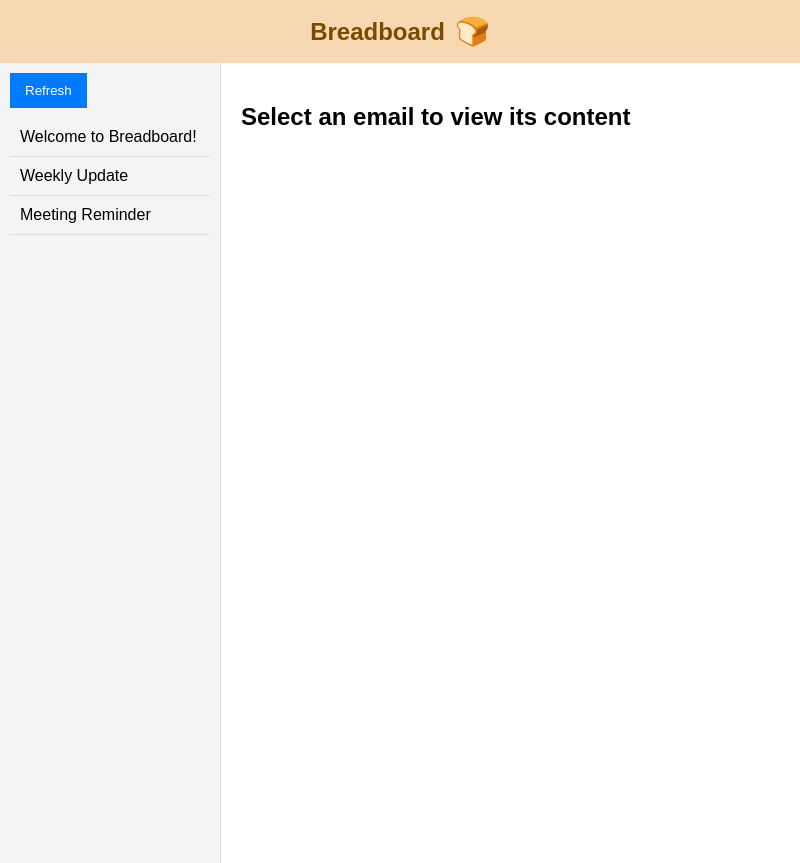
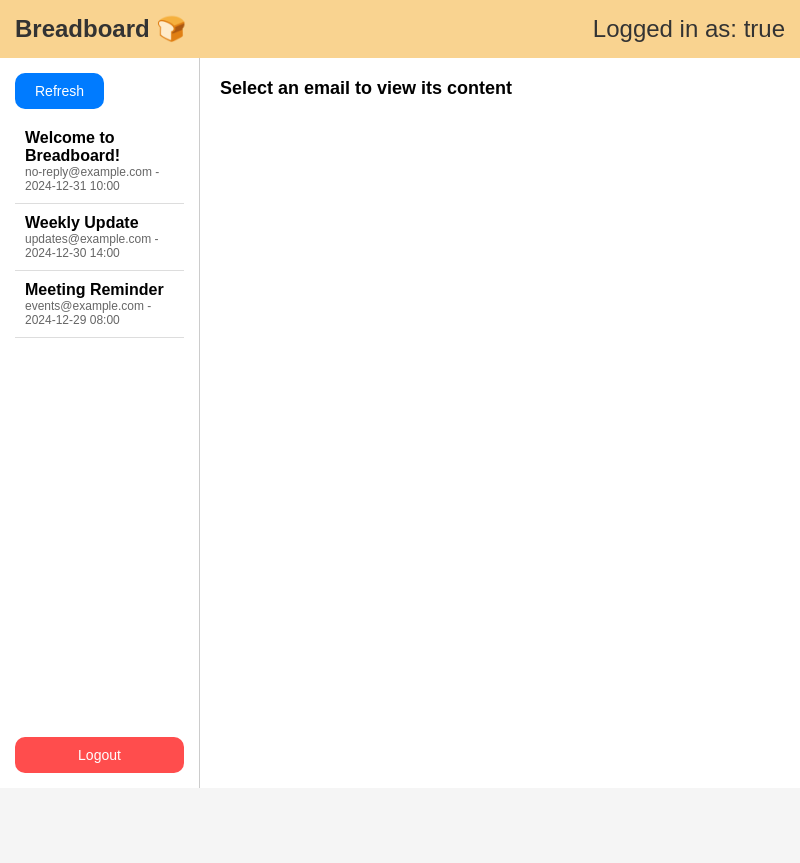
Before and after one commit to MumblingBuffalo/Email-Bread, an Electron app: page breadboard.html in a window 800 px wide. After the commit the page ends 800 px from the top, so only its background shows below. Drawn offline with Linux system fonts and the light colour scheme; sample sign-in values are in the browser's storage.

Commit message:
current login address displayed, logout functionality, styling and UI updates, and email metadata

```diff
--- a/breadboard.html
+++ b/breadboard.html
@@ -3,79 +3,31 @@
 <head>
     <meta charset="UTF-8">
     <meta name="viewport" content="width=device-width, initial-scale=1.0">
-    <title>Breadboard</title>
-    <style>
-        body {
-            font-family: Arial, sans-serif;
-            margin: 0;
-            padding: 0;
-        }
-        .header {
-            background-color: #f8d7b3;
-            padding: 15px;
-            text-align: center;
-            font-size: 24px;
-            font-weight: bold;
-            color: #7a4a00;
-            display: flex;
-            justify-content: center;
-            align-items: center;
-        }
-        .header span.emoji {
-            margin-left: 10px;
-            font-size: 28px;
-        }
-        .container {
-            display: flex;
-            height: 100vh;
-        }
-        .sidebar {
-            width: 25%;
-            background-color: #f4f4f4;
-            border-right: 1px solid #ddd;
-            overflow-y: auto;
-            padding: 10px;
-        }
-        .content {
-            flex: 1;
-            padding: 20px;
-            overflow-y: auto;
-        }
-        .email-item {
-            padding: 10px;
-            border-bottom: 1px solid #ddd;
-            cursor: pointer;
-        }
-        .email-item:hover {
-            background-color: #f9f9f9;
-        }
-        button.refresh {
-            padding: 10px 15px;
-            background-color: #007bff;
-            color: #fff;
-            border: none;
-            cursor: pointer;
-            margin-bottom: 10px;
-        }
-        button.refresh:hover {
-            background-color: #0056b3;
-        }
-    </style>
+    <title>Breadboard 🍞</title>
+    <link rel="stylesheet" href="styles.css">
 </head>
 <body>
-    <div class="header">
-        <span>Breadboard</span>
-        <span class="emoji">🍞</span>
+    <header class="breadboard-header">
+        <h1>Breadboard 🍞</h1>
+        <span id="loggedInUser">Logged in as: [email@example.com]</span>
+    </header>
+
+    <div class="email-container">
+        <aside class="sidebar">
+            <div>
+                <button class="sidebar-button" id="refreshButton">Refresh</button>
+                <div class="email-list" id="emailList">
+                    <!-- Emails will be dynamically populated here -->
+                </div>
+            </div>
+            <button class="logout-button" id="logoutButton">Logout</button>
+        </aside>
+
+        <main class="email-content" id="emailContent">
+            <h2>Select an email to view its content</h2>
+        </main>
     </div>
-    <div class="container">
-        <div class="sidebar">
-            <button class="refresh" onclick="refreshInbox()">Refresh</button>
-            <div id="emailList"></div>
-        </div>
-        <div class="content" id="emailContent">
-            <h2>Select an email to view its content</h2>
-        </div>
-    </div>
+
     <script src="breadboard.js"></script>
 </body>
 </html>
--- a/breadboard.js
+++ b/breadboard.js
@@ -1,44 +1,61 @@
-document.addEventListener("DOMContentLoaded", function () {
+document.addEventListener("DOMContentLoaded", () => {
     const emailList = document.getElementById("emailList");
     const emailContent = document.getElementById("emailContent");
+    const refreshButton = document.getElementById("refreshButton");
+    const logoutButton = document.getElementById("logoutButton");
+    const loggedInUser = document.getElementById("loggedInUser");
 
-    // Mock email data
-    let emails = [
-        { id: 1, subject: "Welcome to Breadboard!", body: "Hello, thank you for using our app!" },
-        { id: 2, subject: "Weekly Update", body: "Here are the updates for this week..." },
-        { id: 3, subject: "Meeting Reminder", body: "Don't forget about the meeting tomorrow at 10 AM." },
+    // Fetch logged-in user's email
+    const loggedInEmail = sessionStorage.getItem("loggedInEmail");
+    if (loggedInEmail) {
+        loggedInUser.textContent = `Logged in as: ${loggedInEmail}`;
+    } else {
+        window.location.href = "index.html";
+    }
+
+    // Dummy emails (replace with actual server-side logic)
+    const emails = [
+        { id: 1, title: "Welcome to Breadboard!", sender: "no-reply@example.com", time: "2024-12-31 10:00", body: "Welcome to the app!" },
+        { id: 2, title: "Weekly Update", sender: "updates@example.com", time: "2024-12-30 14:00", body: "Here's your weekly update." },
+        { id: 3, title: "Meeting Reminder", sender: "events@example.com", time: "2024-12-29 08:00", body: "Don't forget about the meeting!" }
     ];
 
-    // Function to render the email list
-    function renderEmailList() {
-        emailList.innerHTML = ""; // Clear the list
+    // Populate email list
+    function loadEmails() {
+        emailList.innerHTML = "";
         emails.forEach(email => {
-            const div = document.createElement("div");
-            div.className = "email-item";
-            div.textContent = email.subject;
-            div.onclick = () => viewEmail(email);
-            emailList.appendChild(div);
+            const emailItem = document.createElement("div");
+            emailItem.classList.add("email-list-item");
+            emailItem.dataset.id = email.id;
+            emailItem.innerHTML = `
+                <div class="email-title">${email.title}</div>
+                <div class="email-meta">${email.sender} - ${email.time}</div>
+            `;
+            emailList.appendChild(emailItem);
+
+            // Add click event to load email content
+            emailItem.addEventListener("click", () => {
+                emailContent.innerHTML = `
+                    <h2>${email.title}</h2>
+                    <p><strong>From:</strong> ${email.sender}</p>
+                    <p><strong>Time:</strong> ${email.time}</p>
+                    <p>${email.body}</p>
+                `;
+            });
         });
     }
 
-    // Function to display email content
-    function viewEmail(email) {
-        emailContent.innerHTML = `
-            <h2>${email.subject}</h2>
-            <p>${email.body}</p>
-        `;
-    }
+    // Refresh button logic
+    refreshButton.addEventListener("click", () => {
+        loadEmails(); // Reload email list (replace with server call)
+    });
 
-    // Function to refresh the inbox (placeholder for real fetch logic)
-    function refreshInbox() {
-        emailContent.innerHTML = "<h2>Refreshing inbox...</h2>";
-        setTimeout(() => {
-            renderEmailList(); // Re-render the list after "refresh"
-            emailContent.innerHTML = "<h2>Select an email to view its content</h2>";
-        }, 1000); // Mock delay
-    }
+    // Logout button logic
+    logoutButton.addEventListener("click", () => {
+        sessionStorage.removeItem("loggedInEmail");
+        window.location.href = "index.html";
+    });
 
-    // Initial render
-    renderEmailList();
-    window.refreshInbox = refreshInbox; // Expose refreshInbox to the button
+    // Initial load
+    loadEmails();
 });
--- /dev/null
+++ b/styles.css
@@ -0,0 +1,123 @@
+body {
+    font-family: Arial, sans-serif;
+    margin: 0;
+    padding: 0;
+    background-color: #f5f5f5;
+}
+
+.breadboard-header {
+    background-color: #f9d390;
+    padding: 15px;
+    text-align: center;
+    font-size: 24px;
+    color: #333;
+    display: flex;
+    justify-content: space-between;
+    align-items: center;
+}
+
+.breadboard-header h1 {
+    margin: 0;
+    font-size: 24px;
+    display: inline-flex;
+    align-items: center;
+}
+
+.breadboard-header h1 span {
+    margin-left: 10px;
+}
+
+.email-container {
+    display: flex;
+    height: calc(100vh - 70px);
+}
+
+.sidebar {
+    width: 25%;
+    background-color: #ffffff;
+    border-right: 1px solid #ccc;
+    padding: 15px;
+    box-sizing: border-box;
+    display: flex;
+    flex-direction: column;
+    justify-content: space-between;
+}
+
+.sidebar-header {
+    margin-bottom: 20px;
+    font-size: 16px;
+    font-weight: bold;
+}
+
+.sidebar-button {
+    background-color: #007bff;
+    border: none;
+    color: white;
+    padding: 10px 20px;
+    font-size: 14px;
+    border-radius: 10px;
+    cursor: pointer;
+    margin-bottom: 10px;
+    text-align: center;
+}
+
+.sidebar-button:hover {
+    background-color: #0056b3;
+}
+
+.email-list {
+    flex-grow: 1;
+    overflow-y: auto;
+    margin-bottom: 20px;
+}
+
+.email-list-item {
+    padding: 10px;
+    border-bottom: 1px solid #ddd;
+    cursor: pointer;
+}
+
+.email-list-item:hover {
+    background-color: #f0f0f0;
+}
+
+.email-list-item .email-title {
+    font-weight: bold;
+}
+
+.email-list-item .email-meta {
+    font-size: 12px;
+    color: #666;
+}
+
+.email-content {
+    flex-grow: 1;
+    padding: 20px;
+    background-color: #ffffff;
+    overflow-y: auto;
+}
+
+.email-content h2 {
+    margin: 0 0 10px;
+    font-size: 18px;
+}
+
+.email-content p {
+    font-size: 14px;
+    color: #333;
+}
+
+.logout-button {
+    background-color: #ff4d4d;
+    color: white;
+    border: none;
+    padding: 10px 20px;
+    font-size: 14px;
+    border-radius: 10px;
+    cursor: pointer;
+    text-align: center;
+}
+
+.logout-button:hover {
+    background-color: #cc0000;
+}
```
